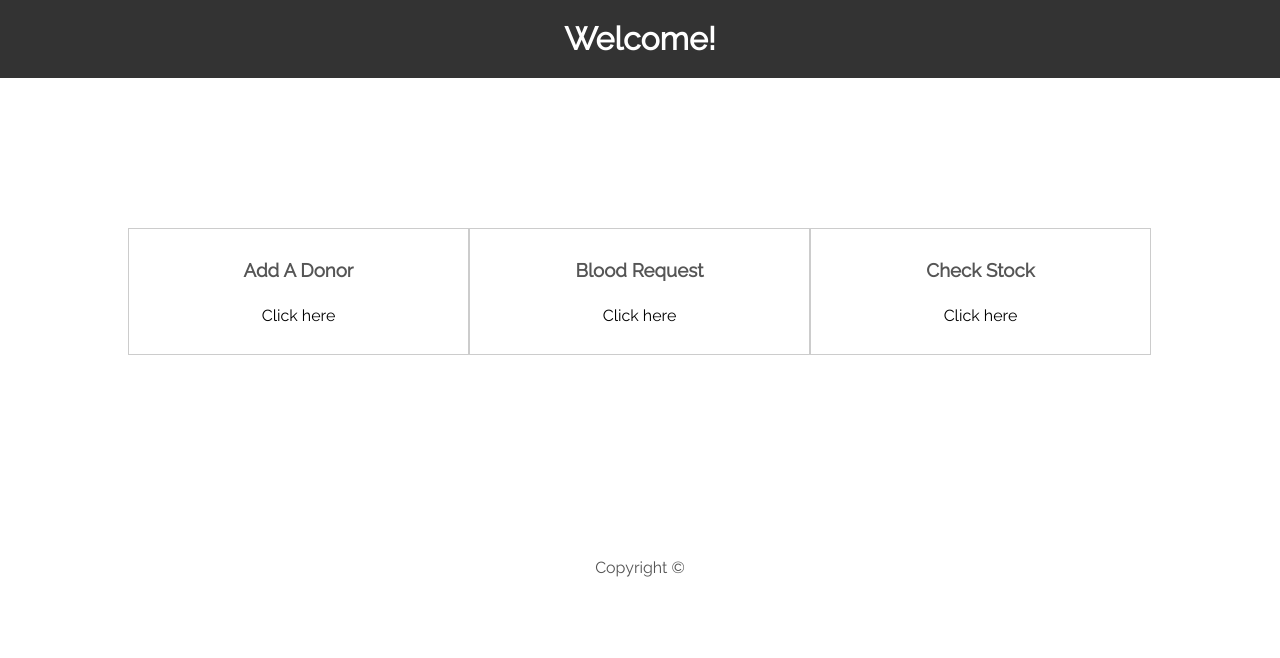
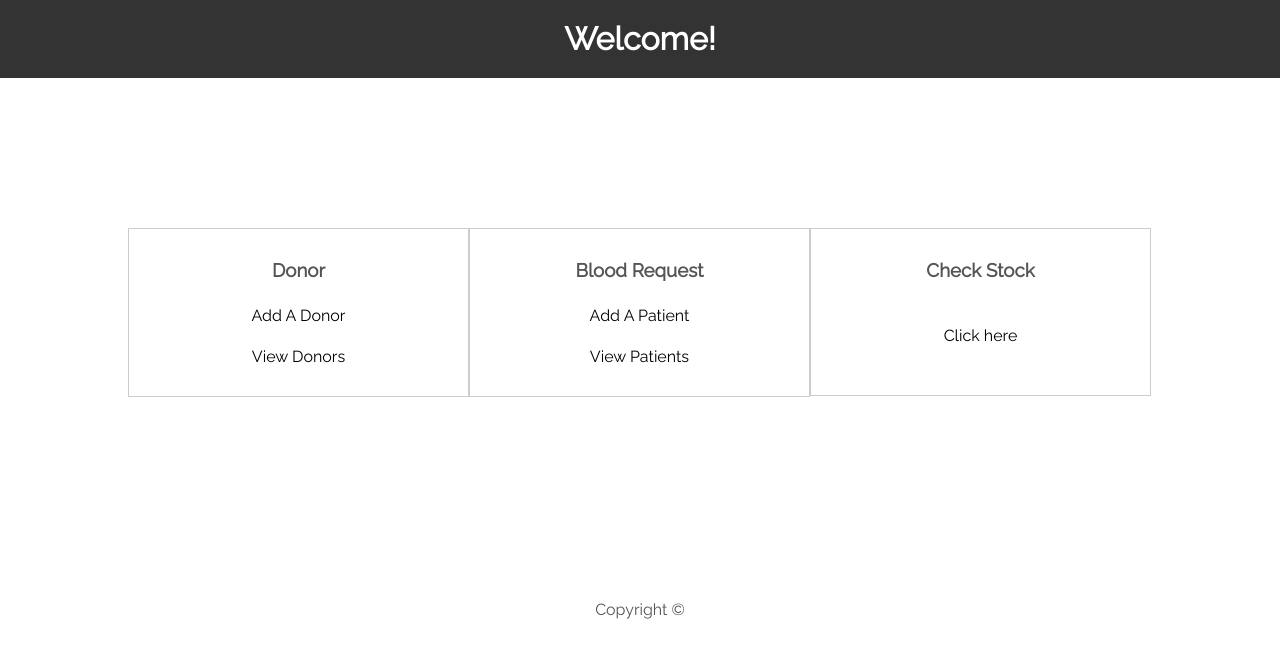
Before and after one commit to wayneremedios/bloodbank_dbms, a website: page DBMS/home.html in a window 1280 px wide. Drawn offline with Linux system fonts and the light colour scheme.

Commit message:
Update home.html

```diff
--- a/DBMS/home.html
+++ b/DBMS/home.html
@@ -13,20 +13,27 @@
 	<div class="container">
 		<div class="box-2">
 			<div class="block">
-				<h3>Add A Donor</h3>
+				<h3>Donor</h3>
 				<p>
-					<a href="./donor.html">Click here</a>
+					<a href="./donor.html">Add A Donor</a>
+				</p>
+				<p>
+					<a href="/donor">View Donors</a>
 				</p>
 			</div>
 			<div class="block">
 				<h3>Blood Request</h3>
 				<p>
-					<a href="./request.html">Click here</a>
+					<a href="./request.html">Add A Patient</a>
+				</p>
+				<p>
+					<a href="/patient">View Patients</a>
 				</p>
 			</div>
 			<div class="block">
 				<h3>Check Stock</h3>
-				<p>
+
+				<p class="stock_padding">
 					<a href="/stock">Click here</a>
 				</p>
 			</div>
```
